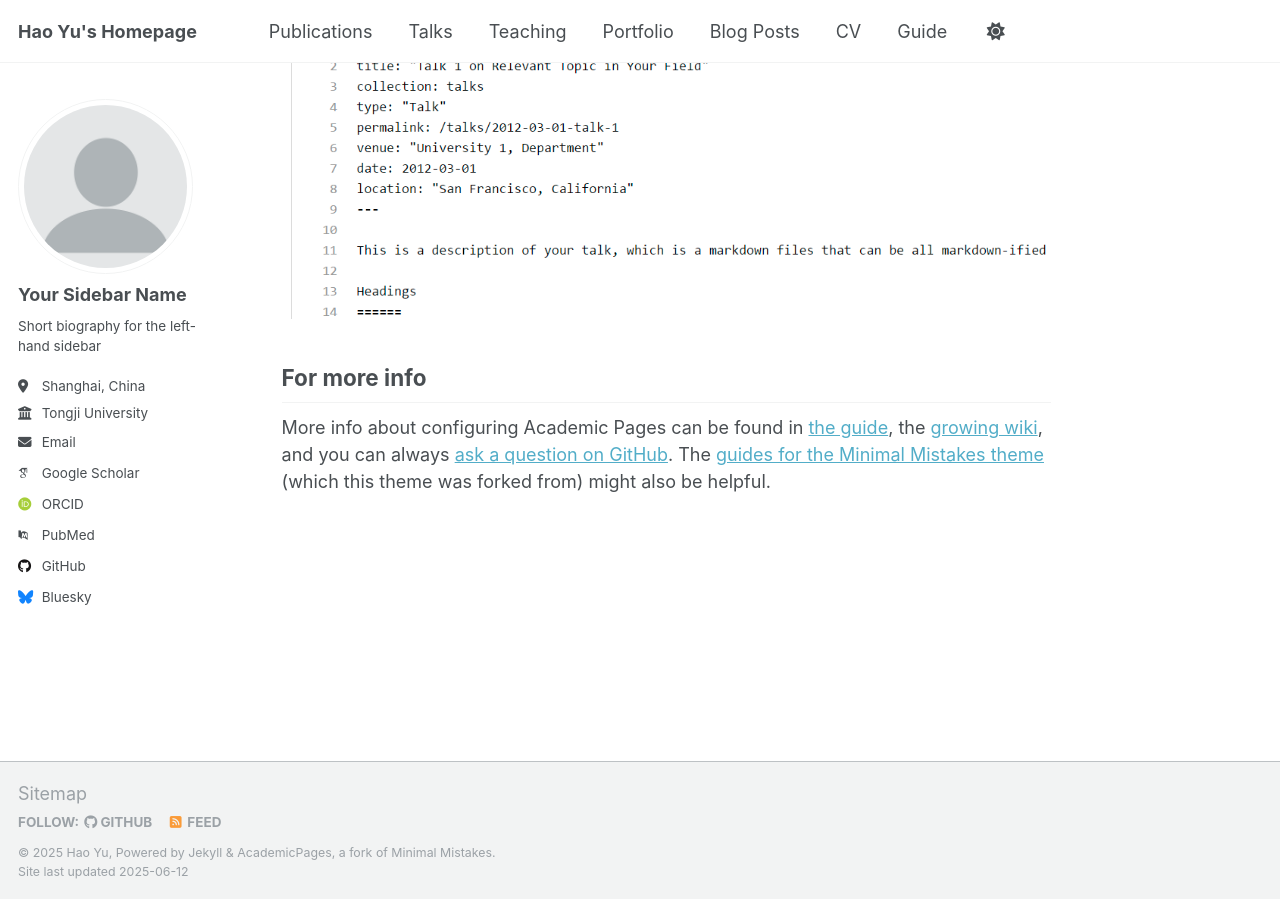
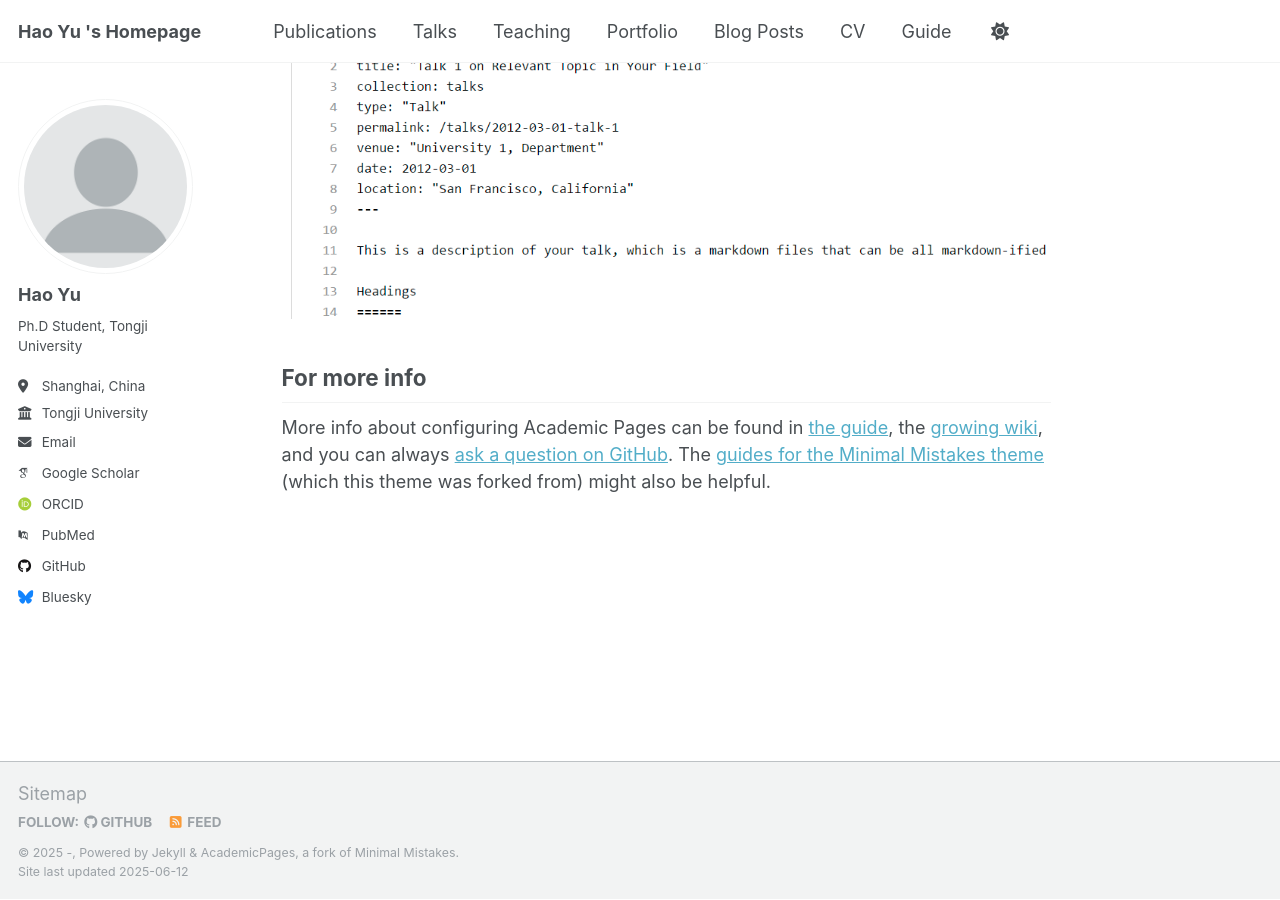
Before and after one commit to clover-Saber/clover-Saber.github.io, a Jekyll site: the page built from _pages/about.md, in a window 1280 px wide and 900 px high, scrolled down 2608 px. Built offline with Jekyll 4.4.1, drawn with Linux system fonts in a browser that asks for light colours; some web fonts are replaced.

Commit message:
Update _config.yml

```diff
--- a/_config.yml
+++ b/_config.yml
@@ -9,10 +9,10 @@
 # Basic Site Settings
 locale                   : "en-US"
 site_theme               : "default"
-title                    : "Hao Yu's Homepage"
+title                    : "Hao Yu 's Homepage"
 title_separator          : "-"
-name                     : "Hao Yu"
-description              : "Ph.D Student, Tongji University"
+name                     : "-"
+description              : "-"
 url                      : https://clover-Saber.github.io # the base hostname & protocol for your site e.g. "https://[your GitHub username].github.io" or if you already have some other page hosted on Github then use "https://[your GitHub username].github.io/[Your Repo Name]"
 baseurl                  : "" # the subpath of your site, e.g. "/blog"
 repository               : "clover_Saber/clover_Saber.github.io"
@@ -23,9 +23,9 @@ repository               : "clover_Saber/clover_Saber.github.io"
 author:
   # Biographic information
   avatar           : "profile.png"
-  name             : "Your Sidebar Name"
+  name             : "Hao Yu"
   pronouns         : # example: "she/her"
-  bio              : "Short biography for the left-hand sidebar"
+  bio              : "Ph.D Student, Tongji University"
   location         : "Shanghai, China"
   employer         : "Tongji University"
   uri              : # URL
```
